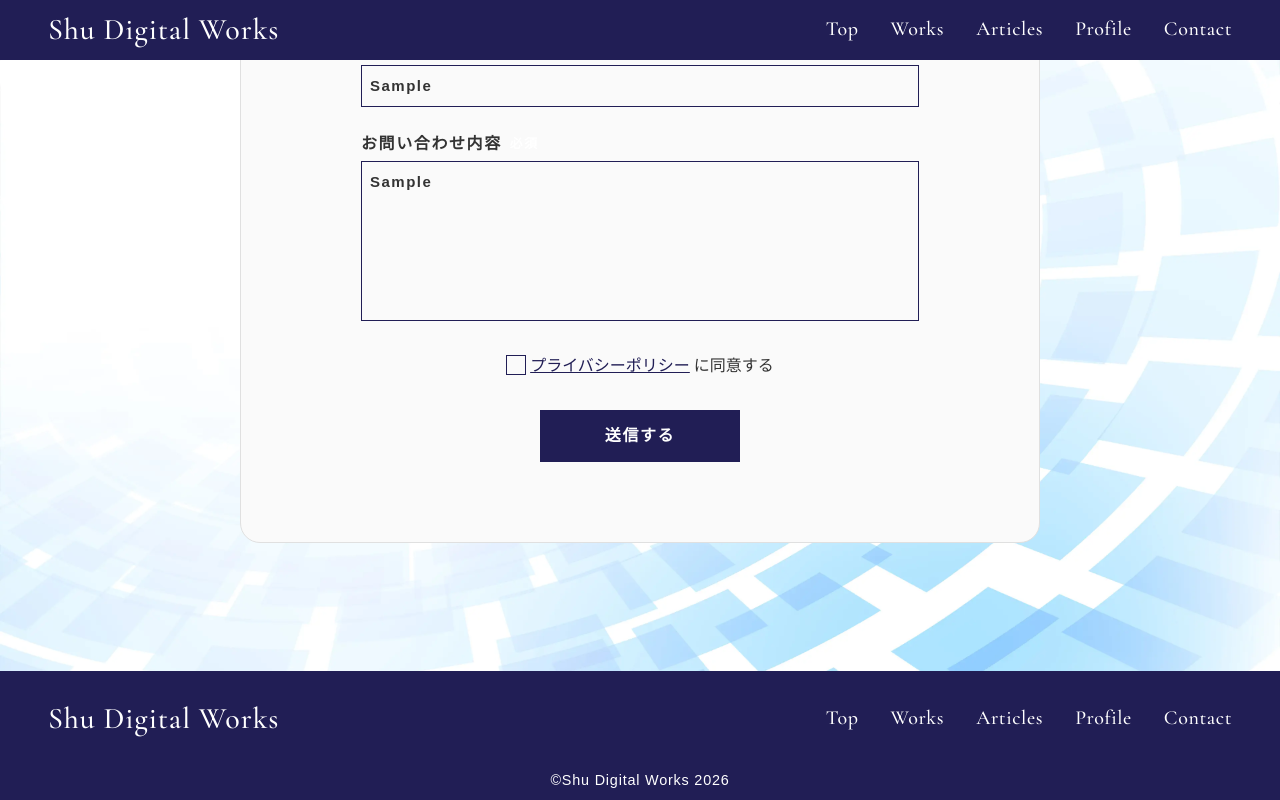
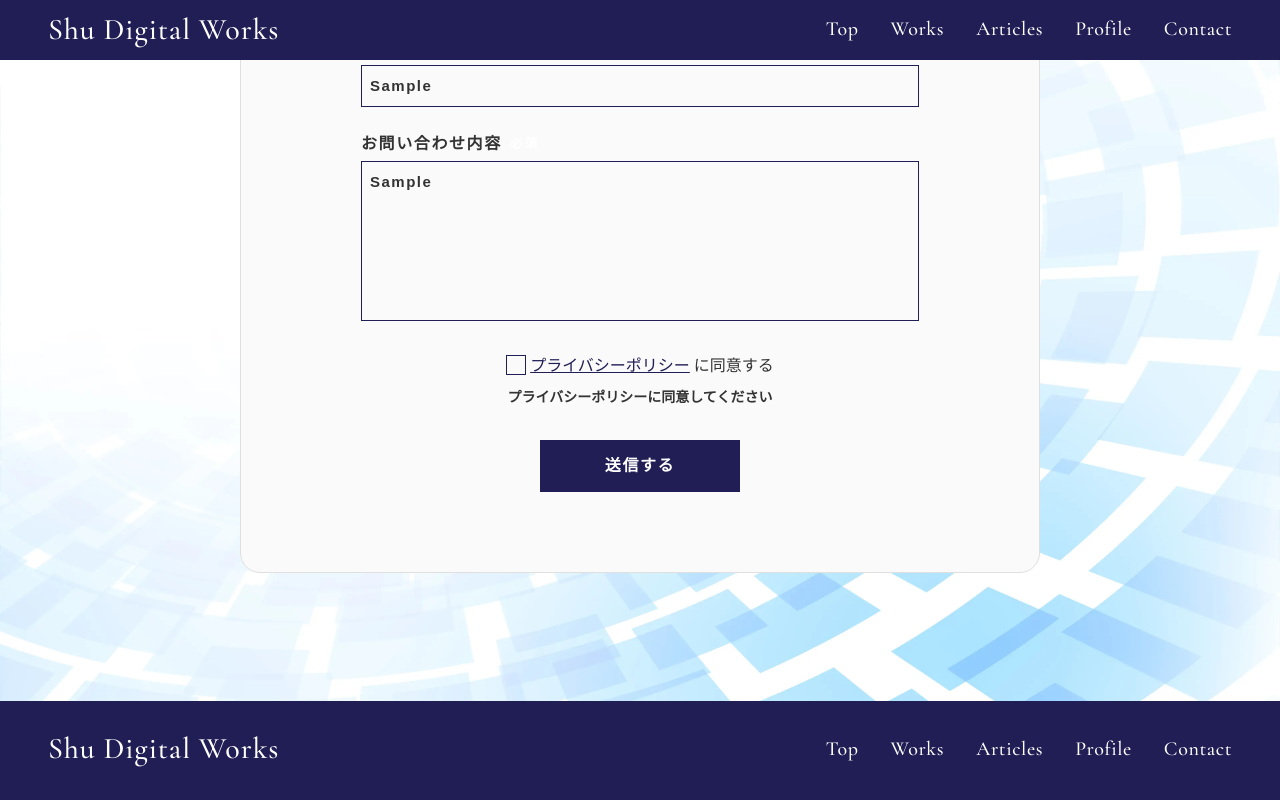
Before and after one commit to shu915/shu_portfolio_next, a Next.js app: page /contact in a window 1280 px wide. Both pictures are taken after typing "Sample", "Sample", "name@example.com", "Sample", "Sample" into the empty fields and a click on the button "送信する". Shown: the part 932-1732 px from the top of the page. Built offline with nearby package versions, Linux system fonts and the light colour scheme.

Commit message:
フォームが送信可能になる

```diff
--- a/package.json
+++ b/package.json
@@ -9,13 +9,16 @@
     "lint": "eslint"
   },
   "dependencies": {
+    "@hookform/resolvers": "^5.2.2",
     "graphql": "^16.13.2",
     "html-react-parser": "^6.0.1",
     "next": "16.2.2",
     "node-html-parser": "^7.1.0",
     "react": "19.2.4",
     "react-dom": "19.2.4",
-    "rxjs": "^7.8.2"
+    "react-hook-form": "^7.72.1",
+    "rxjs": "^7.8.2",
+    "zod": "^4.3.6"
   },
   "devDependencies": {
     "@tailwindcss/postcss": "^4",
--- /dev/null
+++ b/src/app/api/contact/route.ts
@@ -0,0 +1,35 @@
+import { contactFormSchema } from "@/lib/validations/contact-form";
+import { NextRequest, NextResponse } from "next/server";
+import { flattenError } from "zod";
+
+/**
+ * コンタクトフォーム用 BFF。
+ * 現状は検証のみ通して 200。後から Resend / Turnstile をここに足す。
+ */
+export async function POST(req: NextRequest): Promise<NextResponse> {
+  let json: unknown;
+  try {
+    json = await req.json();
+  } catch {
+    return NextResponse.json(
+      { ok: false as const, message: "リクエストの形式が正しくありません" },
+      { status: 400 }
+    );
+  }
+
+  const parsed = contactFormSchema.safeParse(json);
+  if (!parsed.success) {
+    return NextResponse.json(
+      {
+        ok: false as const,
+        message: "入力内容を確認してください",
+        issues: flattenError(parsed.error),
+      },
+      { status: 422 }
+    );
+  }
+
+  void parsed.data;
+
+  return NextResponse.json({ ok: true as const }, { status: 200 });
+}
--- a/src/components/contact/ContactForm.tsx
+++ b/src/components/contact/ContactForm.tsx
@@ -1,15 +1,88 @@
 "use client";
 
+import { zodResolver } from "@hookform/resolvers/zod";
 import Link from "next/link";
 import { useState } from "react";
+import { useForm, useWatch } from "react-hook-form";
+import {
+  contactFormSchema,
+  type ContactFormValues,
+} from "@/lib/validations/contact-form";
 import "@/styles/contact/pContactForm.css";
+
+function fieldErrorId(name: keyof ContactFormValues): string {
+  return `error-${String(name).replace(/[^a-z0-9-]/gi, "-")}`;
+}
 
 /**
  * レガシー CF7 テンプレート + `_p-contact.scss` と同一クラス。
- * 送信は未接続。
+ * バリデーションは React Hook Form + Zod。
  */
 export function ContactForm() {
-  const [privacyAccepted, setPrivacyAccepted] = useState(false);
+  const [submitSucceeded, setSubmitSucceeded] = useState(false);
+  const [submitServerError, setSubmitServerError] = useState<string | null>(
+    null
+  );
+
+  const {
+    register,
+    handleSubmit,
+    control,
+    formState: { errors, isSubmitting },
+    reset,
+  } = useForm<ContactFormValues>({
+    resolver: zodResolver(contactFormSchema),
+    defaultValues: {
+      "your-company": "",
+      "your-name": "",
+      "your-email": "",
+      "your-subject": "",
+      "your-message": "",
+      "your-privacy": false,
+    },
+    mode: "onTouched",
+  });
+
+  const privacyAccepted = useWatch({
+    control,
+    name: "your-privacy",
+    defaultValue: false,
+  });
+
+  const onSubmit = async (data: ContactFormValues) => {
+    setSubmitServerError(null);
+    setSubmitSucceeded(false);
+    try {
+      const res = await fetch("/api/contact", {
+        method: "POST",
+        headers: { "Content-Type": "application/json" },
+        body: JSON.stringify(data),
+      });
+
+      const payload: unknown = await res.json().catch(() => null);
+      const message =
+        payload &&
+        typeof payload === "object" &&
+        "message" in payload &&
+        typeof (payload as { message: unknown }).message === "string"
+          ? (payload as { message: string }).message
+          : null;
+
+      if (!res.ok) {
+        setSubmitServerError(
+          message ?? "送信に失敗しました。時間をおいて再度お試しください。"
+        );
+        return;
+      }
+
+      reset();
+      setSubmitSucceeded(true);
+    } catch {
+      setSubmitServerError(
+        "送信に失敗しました。時間をおいて再度お試しください。"
+      );
+    }
+  };
 
   return (
     <div className="p-contact__form">
@@ -22,9 +95,12 @@ export function ContactForm() {
 
       <form
         className="wpcf7-form init"
-        onSubmit={(e) => {
-          e.preventDefault();
+        onSubmit={handleSubmit(onSubmit)}
+        onChange={(e) => {
+          if (!e.nativeEvent.isTrusted) return;
+          setSubmitSucceeded((prev) => (prev ? false : prev));
         }}
+        noValidate
       >
         <div className="p-contact__form-items">
           <div className="p-contact__form-item">
@@ -33,11 +109,10 @@ export function ContactForm() {
             </label>
             <input
               id="your-company"
-              name="your-company"
-              type="text"
               autoComplete="organization"
               className="p-contact__form-input"
               placeholder="例)〇〇株式会社"
+              {...register("your-company")}
             />
           </div>
 
@@ -48,14 +123,25 @@ export function ContactForm() {
             </label>
             <input
               id="your-name"
-              name="your-name"
-              type="text"
               autoComplete="name"
-              required
-              aria-required="true"
               className="p-contact__form-input"
               placeholder="例)山田 太郎"
+              aria-required="true"
+              aria-invalid={errors["your-name"] ? true : undefined}
+              aria-describedby={
+                errors["your-name"] ? fieldErrorId("your-name") : undefined
+              }
+              {...register("your-name")}
             />
+            {errors["your-name"] && (
+              <p
+                id={fieldErrorId("your-name")}
+                className="p-contact__form-field-error"
+                role="alert"
+              >
+                {errors["your-name"].message}
+              </p>
+            )}
           </div>
 
           <div className="p-contact__form-item">
@@ -65,14 +151,26 @@ export function ContactForm() {
             </label>
             <input
               id="your-email"
-              name="your-email"
-              type="email"
               autoComplete="email"
-              required
-              aria-required="true"
+              inputMode="email"
               className="p-contact__form-input"
               placeholder="例)info@example.com"
+              aria-required="true"
+              aria-invalid={errors["your-email"] ? true : undefined}
+              aria-describedby={
+                errors["your-email"] ? fieldErrorId("your-email") : undefined
+              }
+              {...register("your-email")}
             />
+            {errors["your-email"] && (
+              <p
+                id={fieldErrorId("your-email")}
+                className="p-contact__form-field-error"
+                role="alert"
+              >
+                {errors["your-email"].message}
+              </p>
+            )}
           </div>
 
           <div className="p-contact__form-item">
@@ -82,13 +180,24 @@ export function ContactForm() {
             </label>
             <input
               id="your-subject"
-              name="your-subject"
-              type="text"
-              required
-              aria-required="true"
               className="p-contact__form-input"
               placeholder="例)〇〇について"
+              aria-required="true"
+              aria-invalid={errors["your-subject"] ? true : undefined}
+              aria-describedby={
+                errors["your-subject"] ? fieldErrorId("your-subject") : undefined
+              }
+              {...register("your-subject")}
             />
+            {errors["your-subject"] && (
+              <p
+                id={fieldErrorId("your-subject")}
+                className="p-contact__form-field-error"
+                role="alert"
+              >
+                {errors["your-subject"].message}
+              </p>
+            )}
           </div>
 
           <div className="p-contact__form-item">
@@ -98,25 +207,38 @@ export function ContactForm() {
             </label>
             <textarea
               id="your-message"
-              name="your-message"
-              required
-              aria-required="true"
               className="p-contact__form-textarea"
               placeholder="具体的な内容をご記入下さい"
+              aria-required="true"
+              aria-invalid={errors["your-message"] ? true : undefined}
+              aria-describedby={
+                errors["your-message"] ? fieldErrorId("your-message") : undefined
+              }
+              {...register("your-message")}
             />
+            {errors["your-message"] && (
+              <p
+                id={fieldErrorId("your-message")}
+                className="p-contact__form-field-error"
+                role="alert"
+              >
+                {errors["your-message"].message}
+              </p>
+            )}
           </div>
         </div>
 
         <div className="p-contact__form-privacy">
           <input
             id="js-your-privacy-checkbox"
-            name="your-privacy"
             type="checkbox"
-            checked={privacyAccepted}
-            onChange={(e) => setPrivacyAccepted(e.target.checked)}
-            required
             className="p-contact__form-privacy-checkbox"
             aria-required="true"
+            aria-invalid={errors["your-privacy"] ? true : undefined}
+            aria-describedby={
+              errors["your-privacy"] ? fieldErrorId("your-privacy") : undefined
+            }
+            {...register("your-privacy")}
           />
           <label
             htmlFor="js-your-privacy-checkbox"
@@ -133,12 +255,36 @@ export function ContactForm() {
             に同意する
           </label>
         </div>
+        {errors["your-privacy"] && (
+          <p
+            id={fieldErrorId("your-privacy")}
+            className="p-contact__form-field-error p-contact__form-field-error--center"
+            role="alert"
+          >
+            {errors["your-privacy"].message}
+          </p>
+        )}
 
-        <button type="submit" className="p-contact__form-submit">
-          送信する
+        <button
+          type="submit"
+          className="p-contact__form-submit"
+          disabled={isSubmitting}
+        >
+          {isSubmitting ? "送信中…" : "送信する"}
         </button>
 
-        <div className="wpcf7-response-output" aria-hidden="true" />
+        <div className="wpcf7-response-output" aria-live="polite">
+          {submitServerError && (
+            <span className="p-contact__form-response p-contact__form-response--error">
+              {submitServerError}
+            </span>
+          )}
+          {submitSucceeded && !submitServerError && (
+            <span className="p-contact__form-response p-contact__form-response--success">
+              送信が完了しました。ありがとうございました。
+            </span>
+          )}
+        </div>
       </form>
     </div>
   );
--- /dev/null
+++ b/src/lib/validations/contact-form.ts
@@ -0,0 +1,47 @@
+import { z } from "zod";
+
+/** 文字数上限（サーバー・メール送信用の目安） */
+const MAX = {
+  company: 200,
+  name: 100,
+  email: 254,
+  subject: 200,
+  message: 5000,
+} as const;
+
+/**
+ * コンタクトフォーム（CF7 の name 属性と一致）
+ */
+export const contactFormSchema = z.object({
+  "your-company": z
+    .string()
+    .trim()
+    .max(MAX.company, `会社名・屋号は${MAX.company}文字以内で入力してください`)
+    .optional(),
+  "your-name": z
+    .string()
+    .trim()
+    .min(1, "お名前を入力してください")
+    .max(MAX.name, `お名前は${MAX.name}文字以内で入力してください`),
+  "your-email": z
+    .string()
+    .trim()
+    .min(1, "メールアドレスを入力してください")
+    .max(MAX.email, `メールアドレスは${MAX.email}文字以内で入力してください`)
+    .pipe(z.email("メールアドレスの形式が正しくありません")),
+  "your-subject": z
+    .string()
+    .trim()
+    .min(1, "お問い合わせ件名を入力してください")
+    .max(MAX.subject, `お問い合わせ件名は${MAX.subject}文字以内で入力してください`),
+  "your-message": z
+    .string()
+    .trim()
+    .min(1, "お問い合わせ内容を入力してください")
+    .max(MAX.message, `お問い合わせ内容は${MAX.message}文字以内で入力してください`),
+  "your-privacy": z.boolean().refine((v) => v === true, {
+    message: "プライバシーポリシーに同意してください",
+  }),
+});
+
+export type ContactFormValues = z.infer<typeof contactFormSchema>;
--- a/src/styles/contact/pContactForm.css
+++ b/src/styles/contact/pContactForm.css
@@ -113,6 +113,33 @@
   resize: none;
 }
 
+.p-contact__form-input[aria-invalid="true"],
+.p-contact__form-textarea[aria-invalid="true"] {
+  border-color: var(--color-accent);
+}
+
+.p-contact__form-field-error {
+  margin-top: 0.25rem;
+  font-size: 0.875rem;
+  font-weight: 600;
+  color: var(--color-accent);
+}
+
+.p-contact__form-field-error--center {
+  margin-top: 0.5rem;
+  text-align: center;
+}
+
+.p-contact__form-response--error {
+  font-weight: 600;
+  color: var(--color-accent);
+}
+
+.p-contact__form-response--success {
+  font-weight: 600;
+  color: var(--color-primary);
+}
+
 .p-contact__form-privacy {
   position: relative;
   margin-top: 2rem;
```
Also changed, not shown: 1 other file (tests, documents, lock files or other folders).
